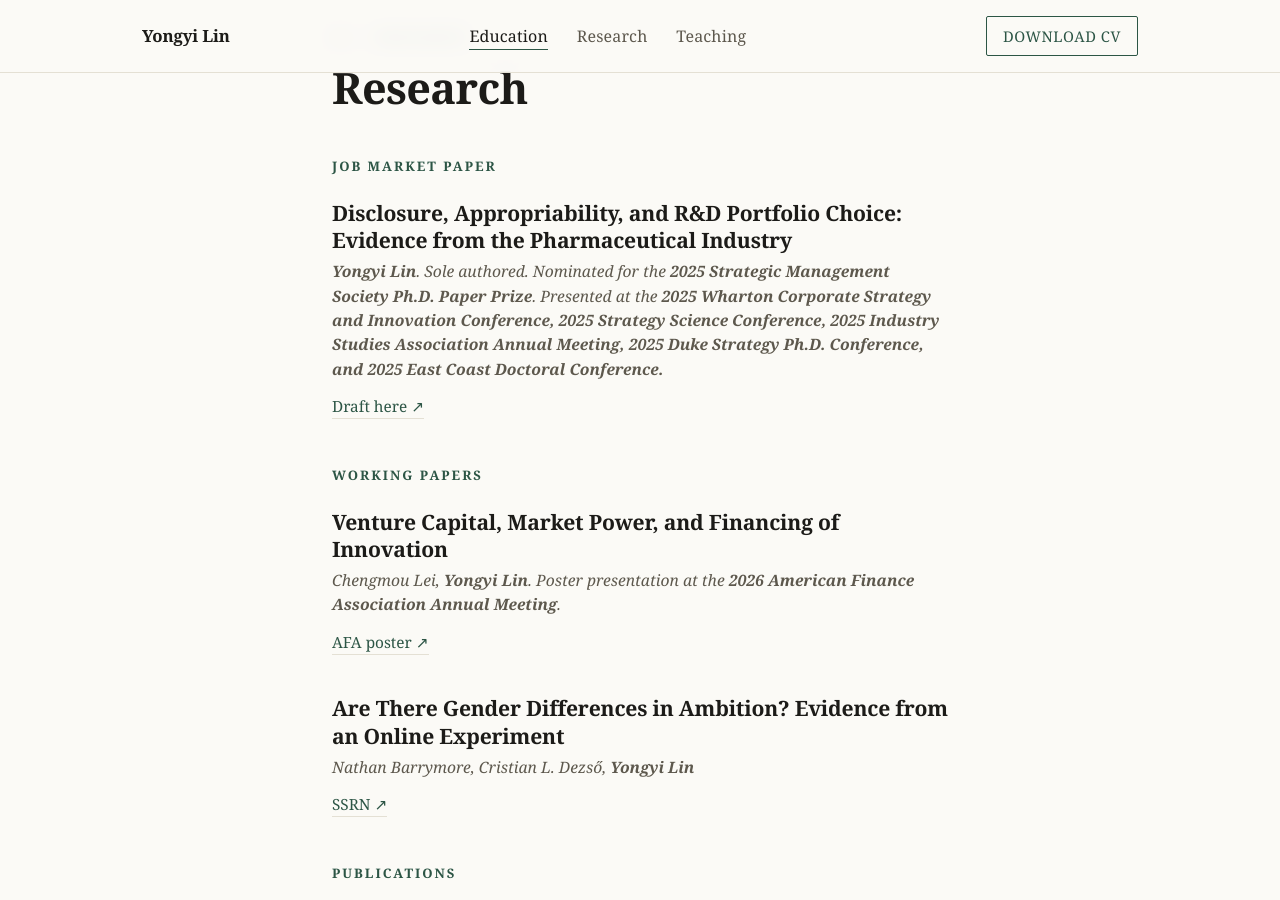
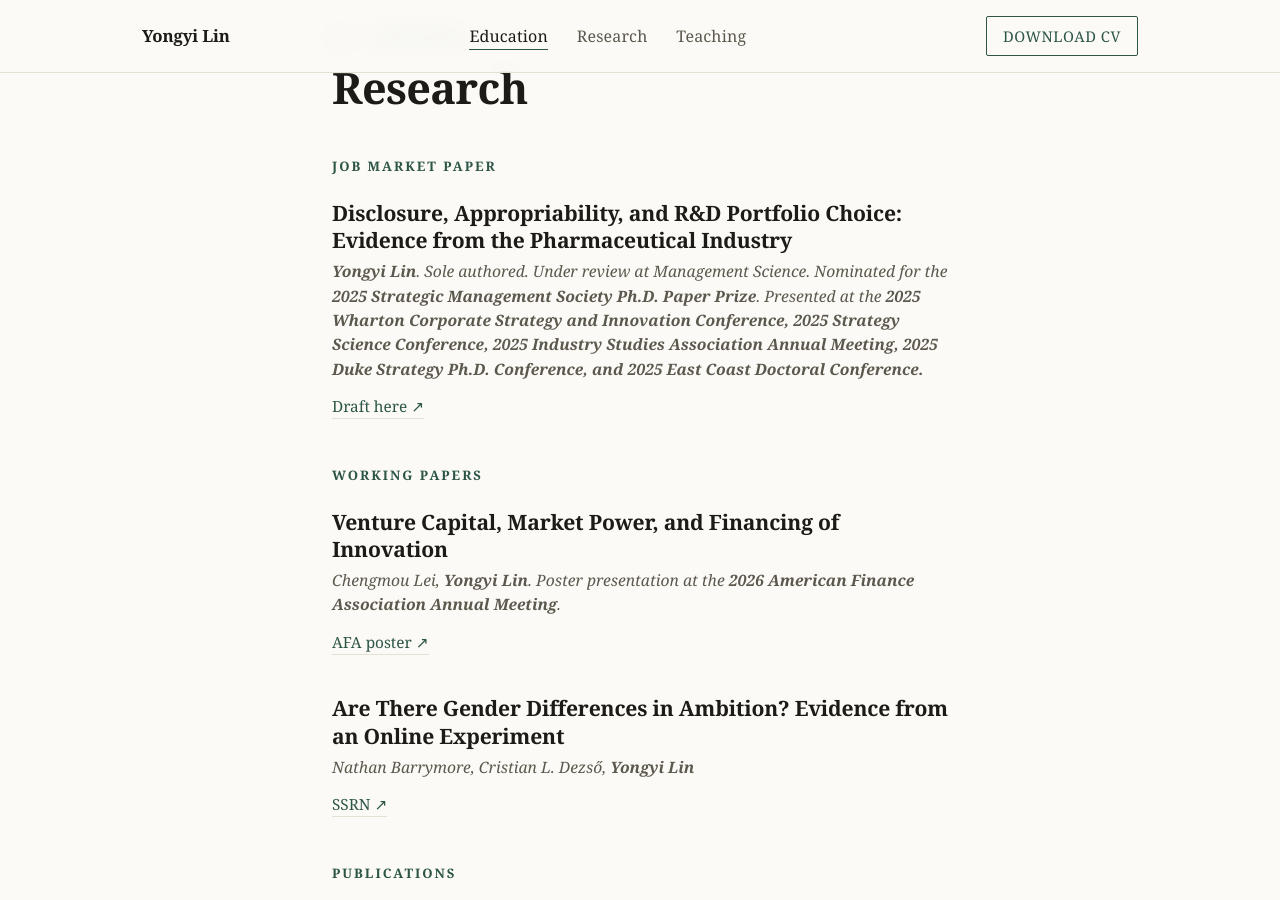
Before and after one commit to yongyi-lin/yongyi-lin.github.io, a Jekyll site: the page built from index.md, in a window 1280 px wide and 900 px high, scrolled down 1531 px. Built offline with Jekyll 4.4.1, drawn with Linux system fonts in a browser that asks for light colours; a style sheet for code colours, icons or effects is not loaded.

Commit message:
Refresh the hosted CV after the Management Science submission.
Co-authored-by: Cursor <cursoragent@cursor.com>

```diff
--- a/_data/publications.yml
+++ b/_data/publications.yml
@@ -17,7 +17,7 @@
 job_market_paper:
   - title: "Disclosure, Appropriability, and R&D Portfolio Choice: Evidence from the Pharmaceutical Industry"
     authors: <strong>Yongyi Lin</strong>
-    meta: "Sole authored. Nominated for the <strong>2025 Strategic Management Society Ph.D. Paper Prize</strong>. Presented at the <strong>2025 Wharton Corporate Strategy and Innovation Conference, 2025 Strategy Science Conference, 2025 Industry Studies Association Annual Meeting, 2025 Duke Strategy Ph.D. Conference, and 2025 East Coast Doctoral Conference.</strong>"
+    meta: "Sole authored. Under review at <em>Management Science</em>. Nominated for the <strong>2025 Strategic Management Society Ph.D. Paper Prize</strong>. Presented at the <strong>2025 Wharton Corporate Strategy and Innovation Conference, 2025 Strategy Science Conference, 2025 Industry Studies Association Annual Meeting, 2025 Duke Strategy Ph.D. Conference, and 2025 East Coast Doctoral Conference.</strong>"
     pdf: https://www.dropbox.com/scl/fi/cm3ydy9xredt194iwyu8t/jmp_v3.0.pdf?rlkey=h951ijf5kajp8574dk2xcp3la&dl=0
 
 working_papers:
```
Also changed, not shown: 1 other file.
